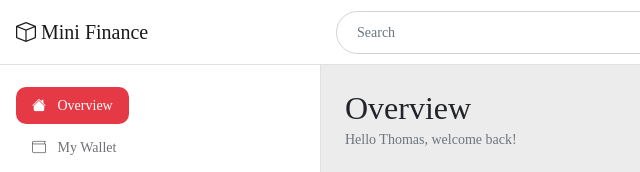
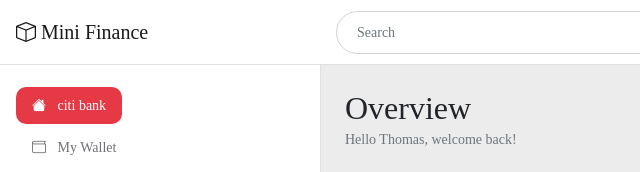
Before and after one commit to gvrushali/minifinance-, a plain HTML site: page index.html in a window 1280 px wide. Shown: the top 172 px of the page, 0-640 px from the left. Drawn offline with Linux system fonts and the light colour scheme; a web font is replaced by a local one.

Commit message:
new header

```diff
--- a/index.html
+++ b/index.html
@@ -220,7 +220,7 @@ Bootstrap 5 Dashboard Admin Template
                             <li class="nav-item">
                                 <a class="nav-link active" aria-current="page" href="index.html">
                                     <i class="bi-house-fill me-2"></i>
-                                    Overview
+                                    citi bank
                                 </a>
                             </li>
 
```
